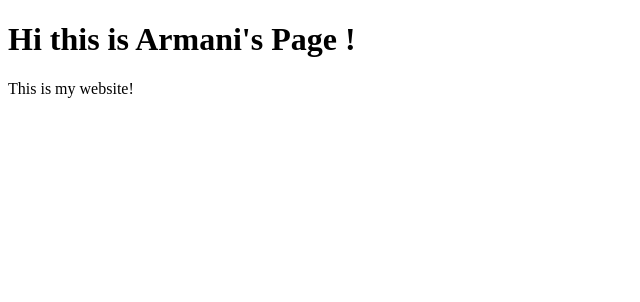
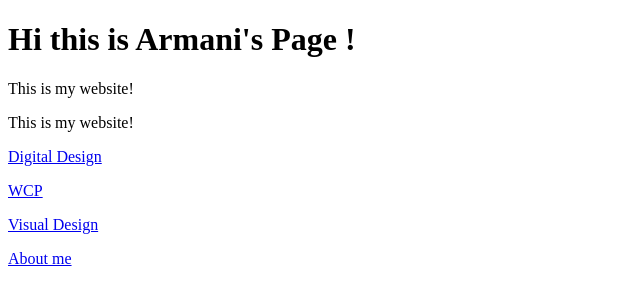
Before and after one commit to ArmaniNxtDoor/Armani.github.io, a plain HTML site: page visualdesign.html in a window 1280 px wide. Shown: the whole page, without its empty margins (0-640 px from the left). Drawn offline with Linux system fonts and the light colour scheme.

Commit message:
Update visualdesign.html

```diff
--- a/visualdesign.html
+++ b/visualdesign.html
@@ -12,5 +12,16 @@
 
       <p> This is my website! </p>
 
+      <p> This is my website! </p>
+
+    <a href= "digitaldesign.html"> Digital Design </a>
+
+    <p> <a href= "wcp.html"> WCP </a> </p>
+
+    <p> <a href= "index.html"> Visual Design </a> </p>
+
+    <p> <a href= "aboutme.html"> About me  </a> </p>
+
+
   </body>
 </html>
```
